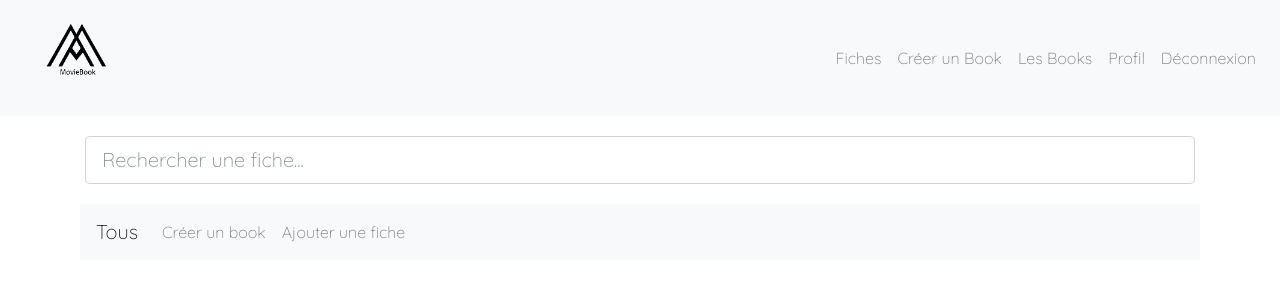
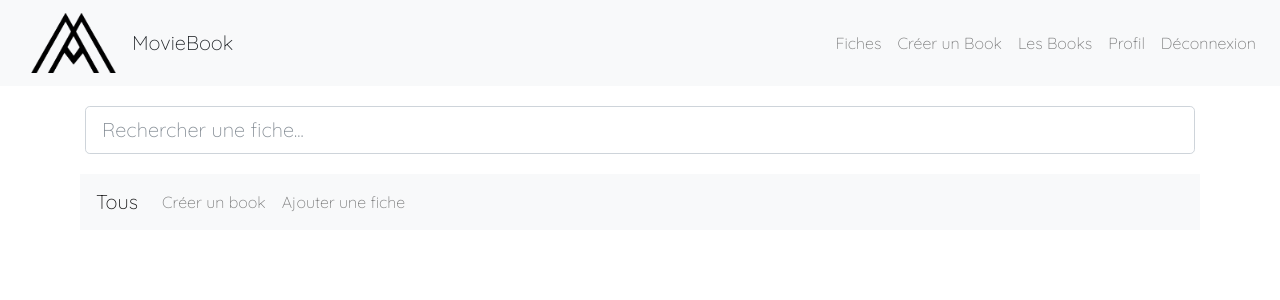
Before and after one commit to FelanaRamarlina/MovieBook, a PHP site: page /index.php?ctrl=sheet&action=sheets in a window 1280 px wide. Shown: the top 300 px of the page. Run offline with PHP 8.4, Linux system fonts and the light colour scheme; the visitor is signed in with stand-in values (Sample User, id 1); data that the repository does not hold is empty; style sheets or scripts are compiled from the project's sources; some libraries are stand-ins or nearby versions.

Commit message:
Finalisation

```diff
--- a/sources/resources/styles/style.css
+++ b/sources/resources/styles/style.css
@@ -8,7 +8,8 @@ body {
 }
 
 .navbar-brand>img{
-    height: 90px !important;
+    height: 60px !important;
+    padding-left: 15px;
 }
 .mon-book{
     color:#ab4b54;
--- a/sources/view/header.php
+++ b/sources/view/header.php
@@ -14,7 +14,8 @@
 <body>
 <?php if(isset($_SESSION['user'])) { ?>
 <nav class="navbar navbar-expand navbar-light bg-light">
-    <a class="navbar-brand" href="index.php"><img class="logo" src="./resources/img/logo_moviebook_sans-ecriture.png"></a>
+    <a class="navbar-brand" href="index.php"><img class="logo" src="./resources/img/logo_moviebook11.png"></a>
+    <a class="navbar-brand">MovieBook</a>
     <ul class="navbar-nav ml-auto mt-2 mt-lg-0">
         <li class="nav-item"><a class="nav-link" href="index.php?ctrl=sheet&action=sheets">Fiches</a></li>
         <li class="nav-item"><a class="nav-link" href="index.php?ctrl=book&action=present">Créer un Book</a></li>
```
Also changed, not shown: sources/resources/img/logo_moviebook11.png (added), sources/resources/img/logo_moviebook_R.png (added).
